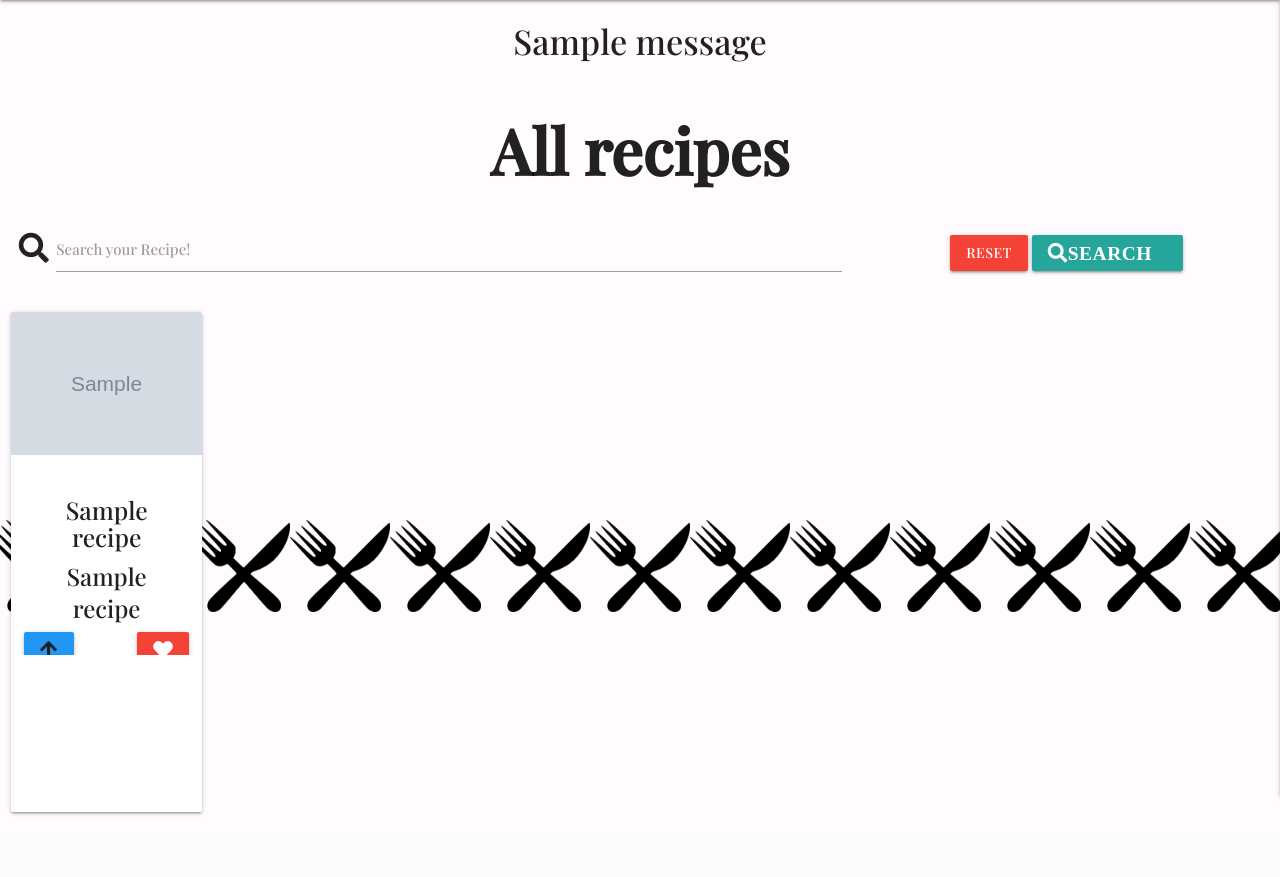
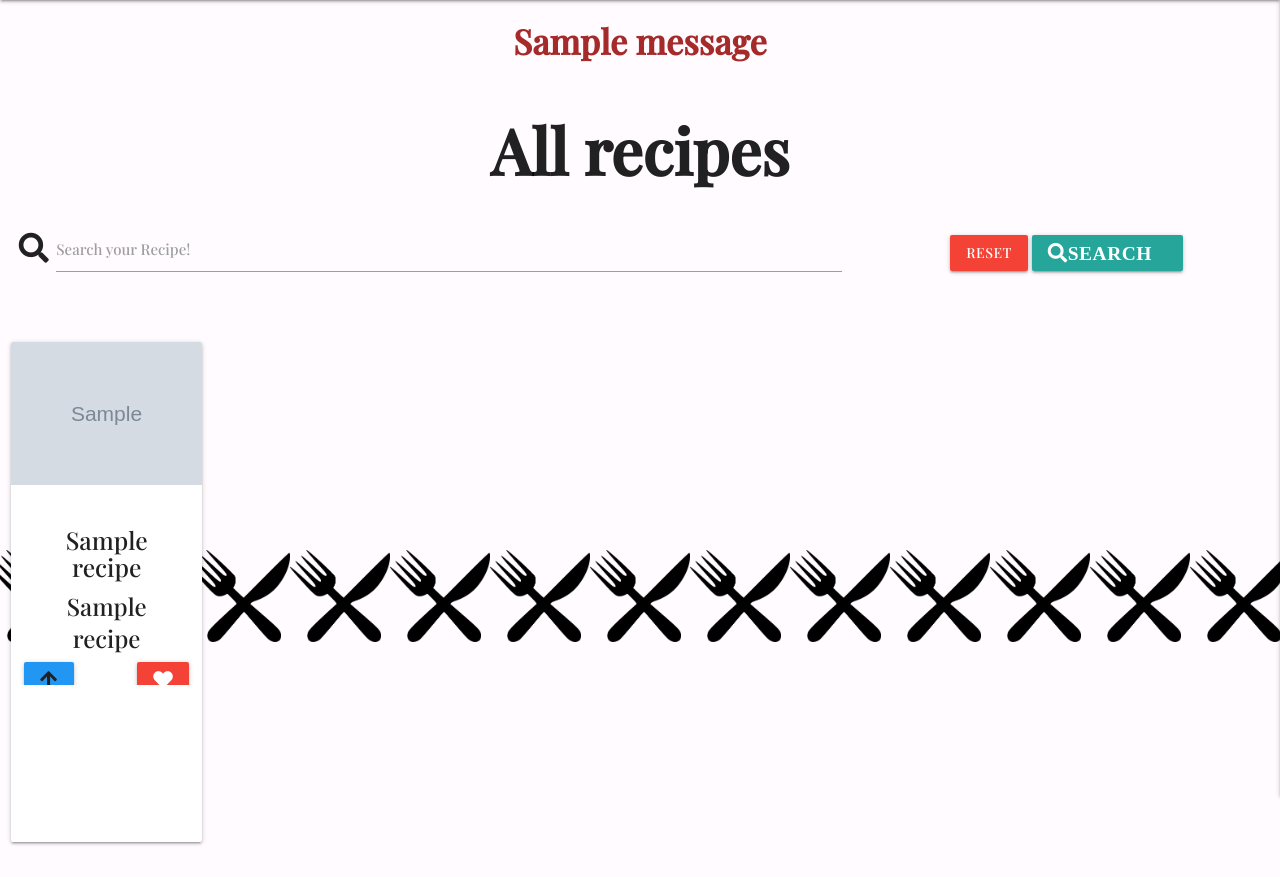
Before and after one commit to ThijsTerporten/CheffsBuddy, a Flask app: page /search in a window 1280 px wide. Shown: the part 64-941 px from the top of the page. Before the commit the page ends 879 px from the top, so only its background shows below. Run offline with Flask 2, Linux system fonts and the light colour scheme; grey boxes marked "Sample" are stand-in pictures; one stand-in notice (Sample message) is shown; a database or web service that is not in the repository returns one stand-in record (values such as "Sample title"); some libraries are stand-ins or nearby versions.

Commit message:
Style flash message using bolder font weight and brown color to stand out

```diff
--- a/static/css/style.css
+++ b/static/css/style.css
@@ -24,10 +24,7 @@ nav {
     background-position: center;
 }
 
-.row {
-    margin-bottom: 5px;
-}
-
+ /* Font styling */
 h1 {
     font-weight: 800;
 }
@@ -37,3 +34,11 @@ ul,
 li {
     font-weight: 700;
 }
+
+.flash-message {
+    font-weight: 800;
+    color: brown;
+}
+
+
+/* panel styling */
--- a/templates/base.html
+++ b/templates/base.html
@@ -64,7 +64,7 @@
         {% if messages%}
         {% for message in messages %}
         <div class="row notification">
-            <h4 class="center-align"> {{ message }}</h4>
+            <h4 class="center-align flash-message"> {{ message }}</h4>
         </div>
         {% endfor %}
         {% endif %}
```
